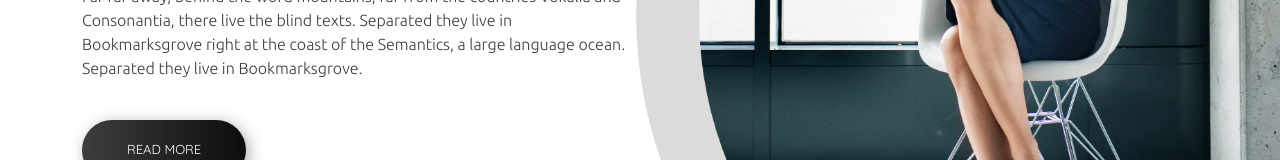
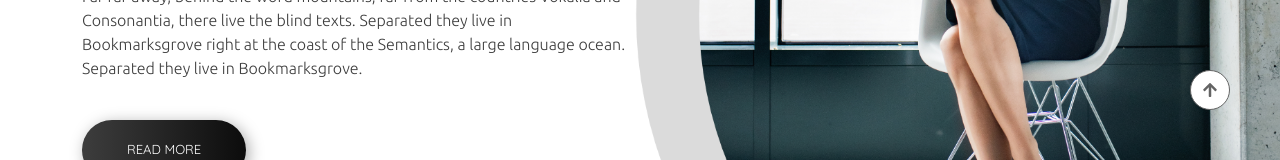
Before and after one commit to davidebortoloni/proj-html-vuejs, a Vue app: page / in a window 1280 px wide. Shown: the part 605-765 px from the top of the page. Built offline with nearby package versions, Linux system fonts and the light colour scheme.

Commit message:
Inserimento bottone per risalire

```diff
--- a/src/App.vue
+++ b/src/App.vue
@@ -3,16 +3,22 @@
     <Header />
     <Main />
     <Footer />
+    <!-- Bottone per tornare in cima alla pagina -->
+    <a id="go-up" class="d-flex" href="#hero">
+      <fa :icon="['fas', 'arrow-up']" />
+    </a>
   </div>
 </template>
 
 <script>
+// Importazione componenti
 import Header from "./components/Header.vue";
 import Main from "./components/Main.vue";
 import Footer from "./components/Footer.vue";
 
 export default {
   name: "App",
+  // Registrazione componenti
   components: {
     Header,
     Main,
@@ -24,4 +30,21 @@ export default {
 <style lang="scss">
 @import "~bootstrap/scss/bootstrap";
 @import "./assets/scss/style.scss";
+
+// Stilizzazione bottone per tornare in cima alla pagina
+#go-up {
+  width: 40px;
+  height: 40px;
+  border-radius: 50%;
+  position: fixed;
+  right: 50px;
+  bottom: 85px;
+  background-color: white;
+  z-index: 3;
+  justify-content: center;
+  align-items: center;
+  border: 1px solid rgb(100, 100, 100);
+  color: rgb(100, 100, 100);
+  text-decoration: none;
+}
 </style>
--- a/src/components/Footer.vue
+++ b/src/components/Footer.vue
@@ -1,16 +1,20 @@
 <template>
   <footer>
+    <!-- Contenuto principale del footer -->
     <MainBar />
+    <!-- Barra inferiore della pagina -->
     <BottomBar />
   </footer>
 </template>
 
 <script>
+// Importazione componenti
 import MainBar from "./footer_components/MainBar.vue";
 import BottomBar from "./footer_components/BottomBar.vue";
 
 export default {
   name: "Footer",
+  // Registrazione componenti
   components: {
     MainBar,
     BottomBar,
--- a/src/components/Main.vue
+++ b/src/components/Main.vue
@@ -12,6 +12,7 @@
 </template>
 
 <script>
+// Importazione componenti
 import Hero from "./main_components/Hero.vue";
 import Services from "./main_components/Services.vue";
 import OurMission from "./main_components/OurMission.vue";
@@ -23,6 +24,7 @@ import Clients from "./main_components/Clients.vue";
 
 export default {
   name: "Main",
+  // Registrazione componenti
   components: {
     Hero,
     Services,
--- a/src/components/_generals/Divider.vue
+++ b/src/components/_generals/Divider.vue
@@ -1,4 +1,5 @@
 <template>
+  <!-- Divisore tra elementi -->
   <div class="divider my-4">&nbsp;</div>
 </template>
 
@@ -9,8 +10,10 @@ export default {
 </script>
 
 <style scoped lang="scss">
+// Importazione variabili
 @import "../../assets/scss/_vars.scss";
 
+// Stilizzazione divisore
 .divider {
   position: relative;
   &::before,
--- a/src/components/header_components/TopBar.vue
+++ b/src/components/header_components/TopBar.vue
@@ -28,7 +28,9 @@ export default {
 </script>
 
 <style scoped lang="scss">
+// Importazione variabili
 @import "../../assets/scss/_vars.scss";
+
 a {
   color: $fifthColor;
   &:hover {
--- a/src/components/main_components/Hero.vue
+++ b/src/components/main_components/Hero.vue
@@ -1,4 +1,5 @@
 <template>
+  <!-- Intestazione della pagina -->
   <div id="hero">
     <div class="container h-100">
       <div class="h-100 row align-items-center">
@@ -49,8 +50,10 @@ export default {
 </script>
 
 <style scoped lang="scss">
+// Importazione variabili
 @import "../../assets/scss/_vars.scss";
 
+// Stilizzazione hero
 #hero {
   height: 1100px;
   overflow: hidden;
```
Also changed, not shown: src/components/Header.vue (+8 -0 lines), src/components/header_components/Nav.vue (+8 -0 lines), src/components/main_components/Services.vue (+8 -0 lines), 7 other files (tests, documents, lock files or other folders).
